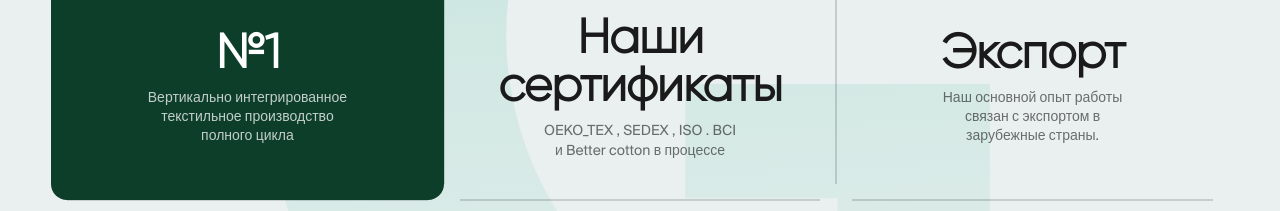
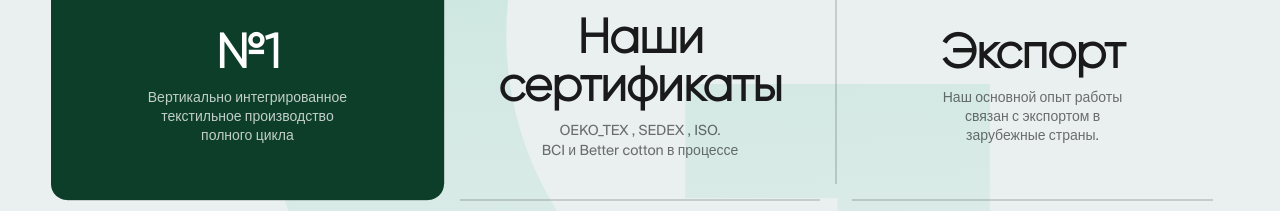
Before and after one commit to khasanov-ibroxim/kramz, a Next.js app: page /ru in a window 1280 px wide. Shown: the part 1220-1431 px from the top of the page. Built offline with nearby package versions, Linux system fonts and the light colour scheme.

Commit message:
asdsdasd

```diff
--- a/components/home/home_s2.tsx
+++ b/components/home/home_s2.tsx
@@ -56,7 +56,10 @@ function StatCard({ stat, index, total }: {
             </div>
             <div className={["other_font text-sm leading-snug max-w-[200px]",
                 stat.highlight ? "text-white/75" : "text-black/55"].join(" ")}>
-                {stat.label}
+                {stat.label && Array.isArray(stat.label) ? <>
+                    {stat.label[0]} <br/>
+                    {stat.label[1]}
+                </>: stat.label}
             </div>
         </motion.div>
     );
--- a/components/home/home_s3.tsx
+++ b/components/home/home_s3.tsx
@@ -5,7 +5,7 @@ import i1 from "@/assets/home/home_s3/716da3ecb5500d70b1b469f8dd6fb673.jpg"
 import i2 from "@/assets/home/home_s3/DSC04412.jpg"
 import i3 from "@/assets/home/home_s3/DSC01061.jpg"
 import i4 from "@/assets/home/home_s3/image_2026-04-18_12-51-17.jpg"
-import i5 from "@/assets/home/home_s3/kkkkkk.jpg"
+import i5 from "@/assets/home/home_s3/kkkkkk3.jpg"
 
 import Image, {StaticImageData} from "next/image";
 import type {HomeDictionary} from "@/lib/dictionary";
--- a/dictionaries/home/ru.json
+++ b/dictionaries/home/ru.json
@@ -10,7 +10,7 @@
     ],
     "stats": [
       { "value": "№1",           "label": "Вертикально интегрированное текстильное производство полного цикла" },
-      { "value": "Наши сертификаты",  "label": "OEKO_TEX , SEDEX , ISO . BCI и Better cotton в процессе" },
+      { "value": "Наши сертификаты",  "label": ["OEKO_TEX , SEDEX , ISO." , "BCI и Better cotton в процессе"] },
       { "value": "Экспорт",    "label": "Наш основной опыт работы связан с экспортом в зарубежные страны." },
       { "value": "6 000 000",   "label": "Мы производим готовых изделий в год" },
       { "value": "с 2020 года",  "label": "Динамичное развитие и выход на международный рынок" },
```
Also changed, not shown: assets/home/home_s3/kkkkkk2.jpg (added), assets/home/home_s3/kkkkkk3.jpg (added).
